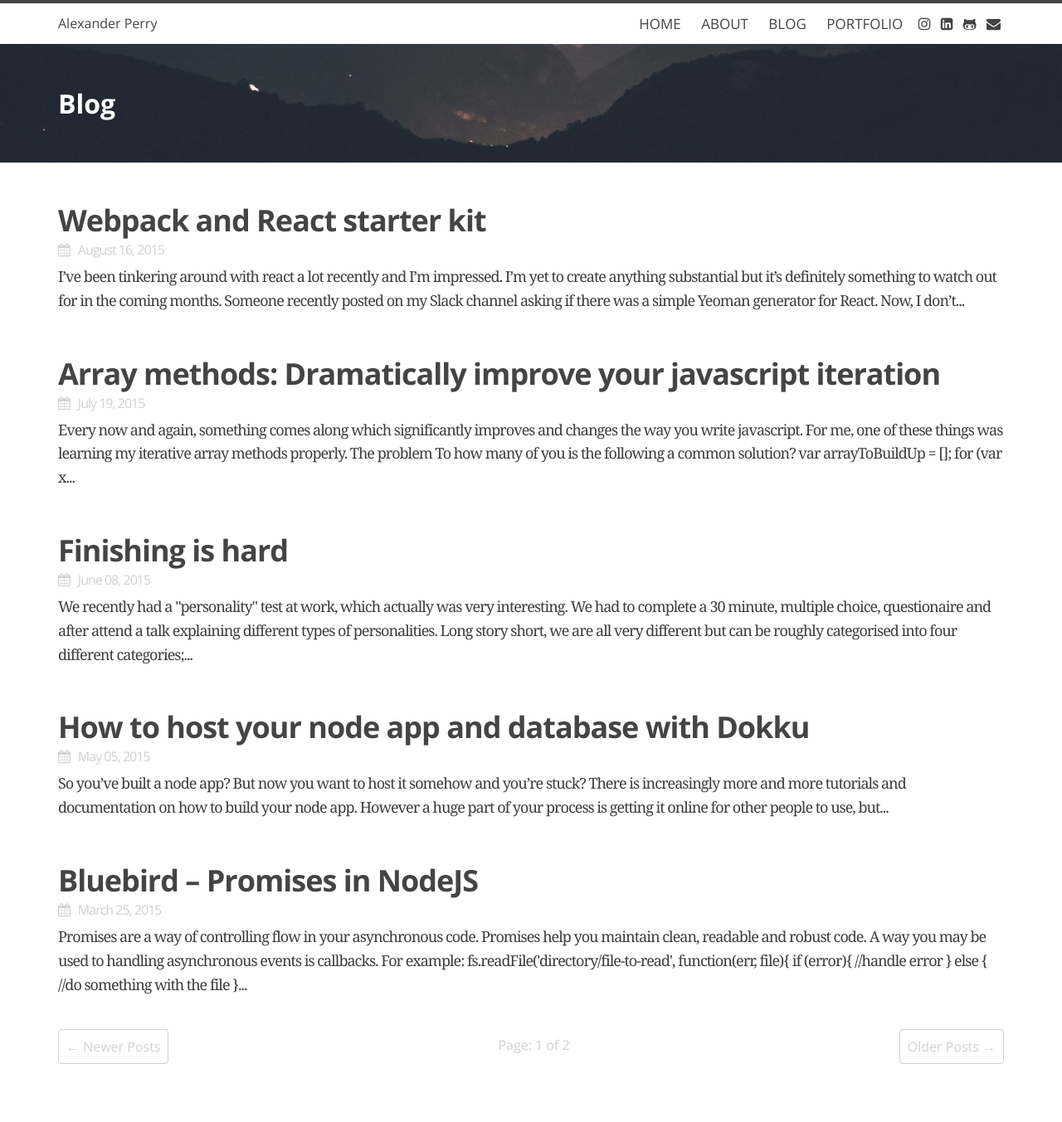
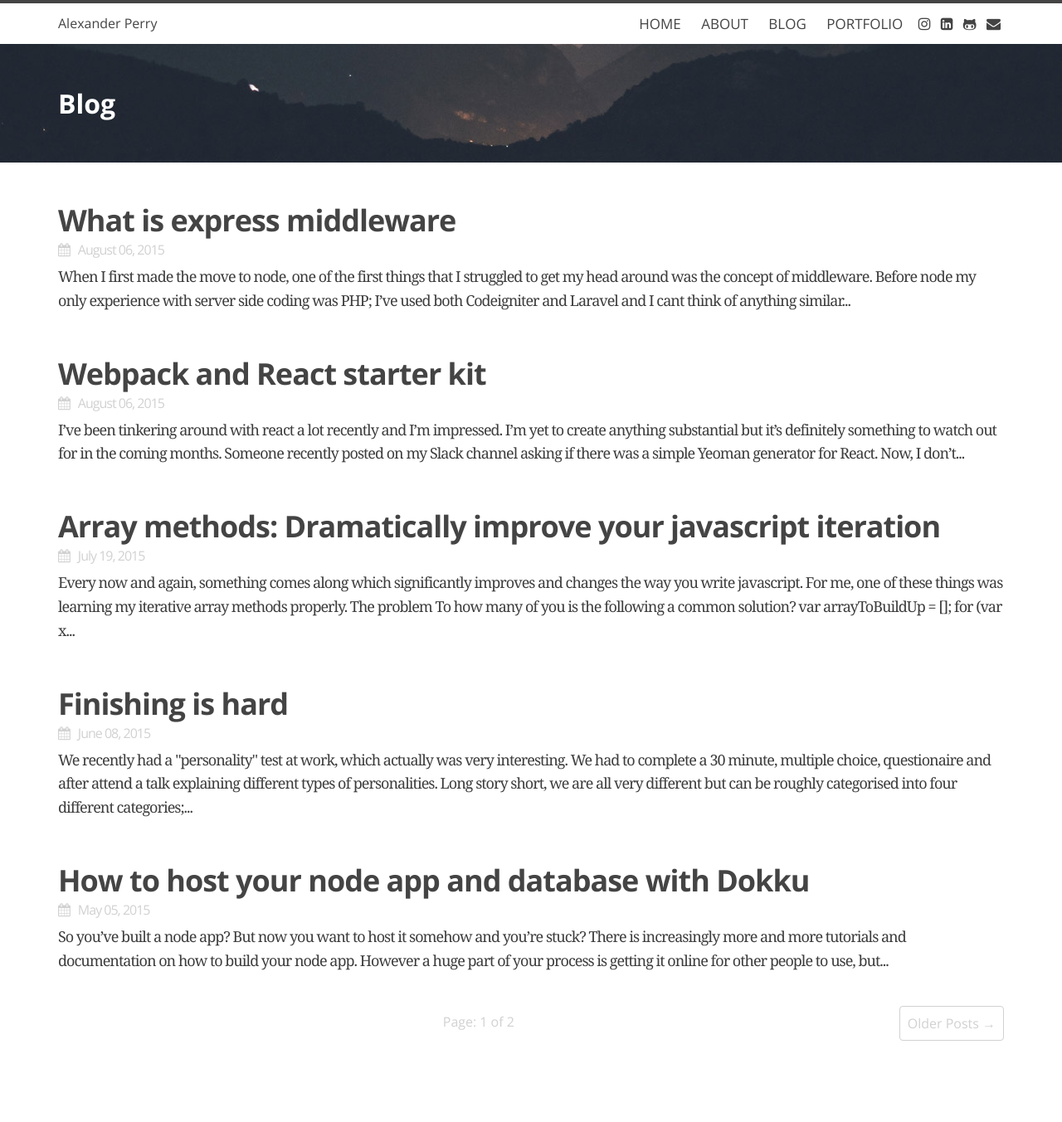
Before and after one commit to pezza3434/PersonalSite, a Jekyll site: the page built from blog/index.html, in a window 1280 px wide. Shown: the whole page at 83% size. Built offline with Jekyll 4.4.1, drawn with Linux system fonts in a browser that asks for light colours; nearby versions of some CDN libraries; the list of posts is cut into pages by our own code; after the commit the page ends 1325 px from its top, so only the background shows below that; some of the changed lines change nothing that is shown.

Commit message:
New blog about express middleware

````diff
--- a/_posts/2015-08-06-webpack-react-starter-kit.markdown
+++ b/_posts/2015-08-06-webpack-react-starter-kit.markdown
@@ -1,7 +1,7 @@
 ---
 layout: post
 title:  "Webpack and React starter kit"
-date:   2015-08-16 19:02:00
+date:   2015-08-06 19:02:00
 categories: javascript
 description: A react and webpack starter kit to get you up on your feet using the two technologies as quickly as possible.
 ---
--- /dev/null
+++ b/_posts/2015-08-06-what-is-express-middleware.markdown
@@ -0,0 +1,102 @@
+---
+layout: post
+title:  "What is express middleware"
+date:   2015-08-06 20:02:00
+categories: javascript
+description: A complete guide to all the basics and everything you need to know about express middleware.
+---
+
+<p class="lead">When I first made the move to node, one of the first things that I struggled to get my head around was the concept of middleware. </p> Before node my only experience with server side coding was PHP; I’ve used both Codeigniter and Laravel and I cant think of anything similar in these frameworks. Today, I hope to leave you with a clear understanding of what exactly middleware is.
+
+### What is middleware
+
+Fundamental to Node.js and express is middleware. You will use middleware all the time in express and a lot of your logic will live inside of them. Middleware has a strict signature:
+
+```javascript
+module.exports = function (req, res, next) {
+
+};
+```
+
+Middleware is invoked with a request, a response and next.
+
+Request is the request object. It contains really important things like the request headers and the request body (presuming your using bodyparser).
+
+The response is the express response method. You use this to send responses back to the client, for example res.json({‘message’:’hello there’});
+
+Next is something unique to express. You invoke next when you are done in your middleware and you want to move on to the next piece of middleware.
+
+**It is hugely important that you either respond to the request or call next in every piece of middleware. If you don’t, the app will simply hang.** This still gets me all the time.
+
+Also, javascript rules still apply. If you call next early on in your middleware and don’t return it then express will evaluate the rest of the middleware before it moves on – and this can have unnecessary side effects. Lets look at a real world example:
+
+```javascript
+module.exports = function (req, res, next) {
+
+    var token = req.headers['x-authentication-token'];
+
+    if (!token || !isTokenValid(token)) {
+        return next();
+        // If we dont return next then res.json will be evaluated
+        // and express will throw an error.
+    }
+
+    res.json({message: 'Your token is valid and you are authenticated'});
+
+};
+```
+
+Hopefully now you get a good idea of the structure of middleware.
+
+### How to use middleware in your app
+
+As you saw in my example, it is good practice to put each piece of middleware in its own file and expose it with module.exports. You can then use this middleware in one of two ways:
+
+**1)** Add it to every request in your app. For example in your main app.js file you might have something like:
+
+```javascript
+var myMiddleware = require('../myMiddlware');
+
+app.use(myMiddleware);
+```
+
+You pass your middleware into app.use() uninvoked. Express will then invoke it with req,res and next as described previously.
+
+**2)** You can also use middleware exclusively on your routes. For example:
+
+```javascript
+//authenticateRoute is your router.method route
+
+var myMiddleware = require('../myMiddlware');
+
+app.use('/authenticate', myMiddleware, authenticateRoute);
+```
+
+This is extremely useful. In this example, the middleware will only get invoked if the user is sending a request to your app via /authenticate. For example, you might want some middleware to check that the user is sending a request with the correct authorization header but you don’t care about that if they are sending a request via the ‘/burgers’ route.
+
+### Order is important
+
+Think of the request as something that starts at the top of your app and flows all the way through your app. While doing this it flows through your middleware and your routes until something somewhere calls res or throws an error.
+
+**Therefore, if one middleware relies on something being set in another, it is important that it is used afterward.**
+
+Here is a very simple example:
+
+```javascript
+var bodyParser = require('body-parser');
+
+app.use('/authenticate', authenticate);
+//The authenticate route is now broken. It relies on
+//things in req that body parsers sets. As req flows through
+//the route before it does bodyParser, authenticate now cannot
+//access the information it needs to
+
+app.use(bodyParser);
+```
+
+That’s just about everything you need to know to get started with middleware. Now go forth and write a node app!
+
+## TL;DR
+1)	Middleware is fundamental to any express app
+2)	Remember to call either next or res in every piece of middleware
+3)	The order of your middleware is super important
--- a/_sass/_postindex.scss
+++ b/_sass/_postindex.scss
@@ -7,6 +7,10 @@
     a:hover{
       color:#aa3939;
     }
+}
+
+.post {
+    font-family: "noto serif";
 }
 
 .post-date{
--- a/blog/index.html
+++ b/blog/index.html
@@ -26,8 +26,6 @@ layout: default
       {% if paginator.previous_page %}
         <a href="{{ paginator.previous_page_path }}" class="previous">← Newer Posts</a>
       {% else %}
-      <a href="{{ paginator.previous_page_path }}" class="previous">← Newer Posts</a>
-
       {% endif %}
       <span class="page_number ">Page: {{ paginator.page }} of {{ paginator.total_pages }}</span>
       {% if paginator.next_page %}
````
